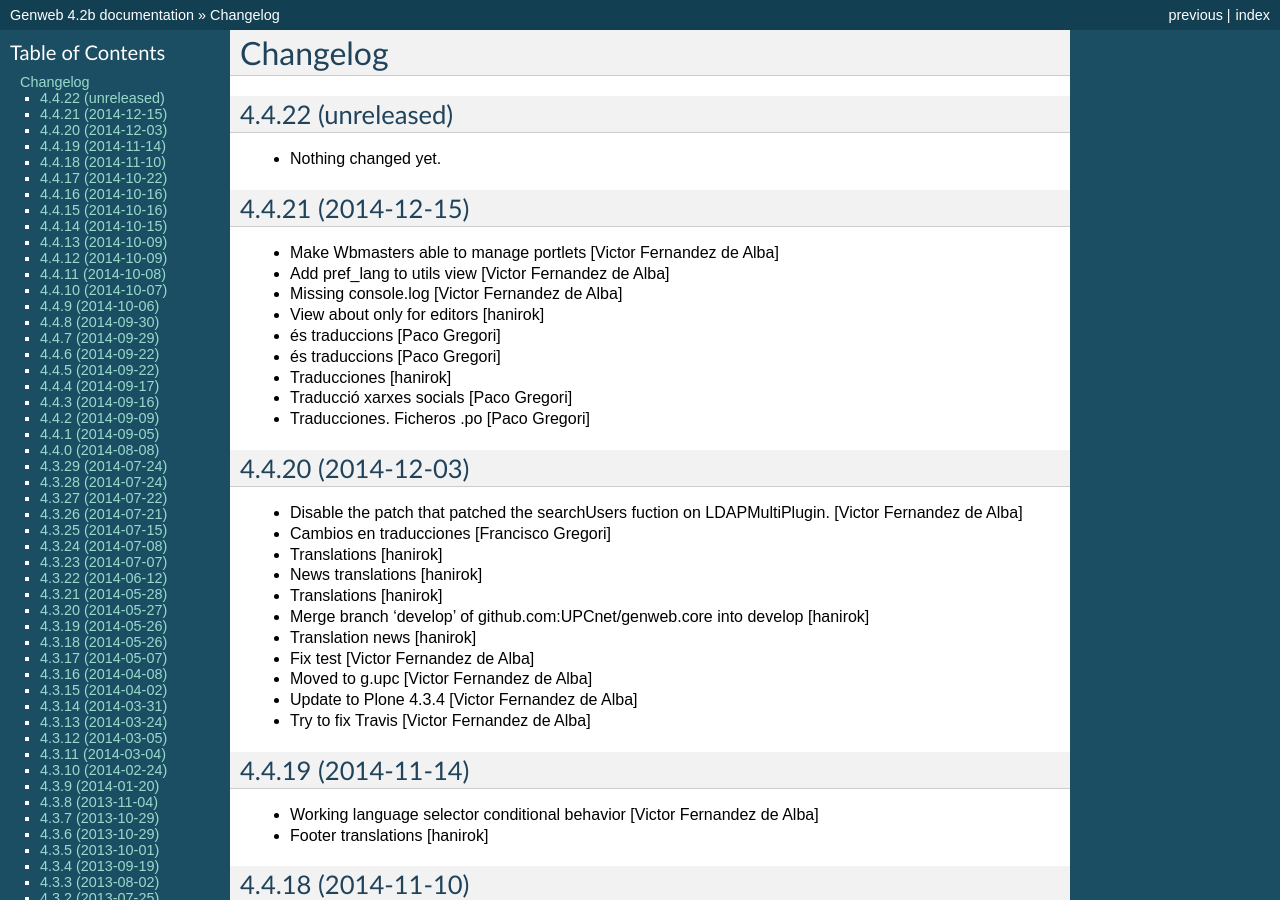
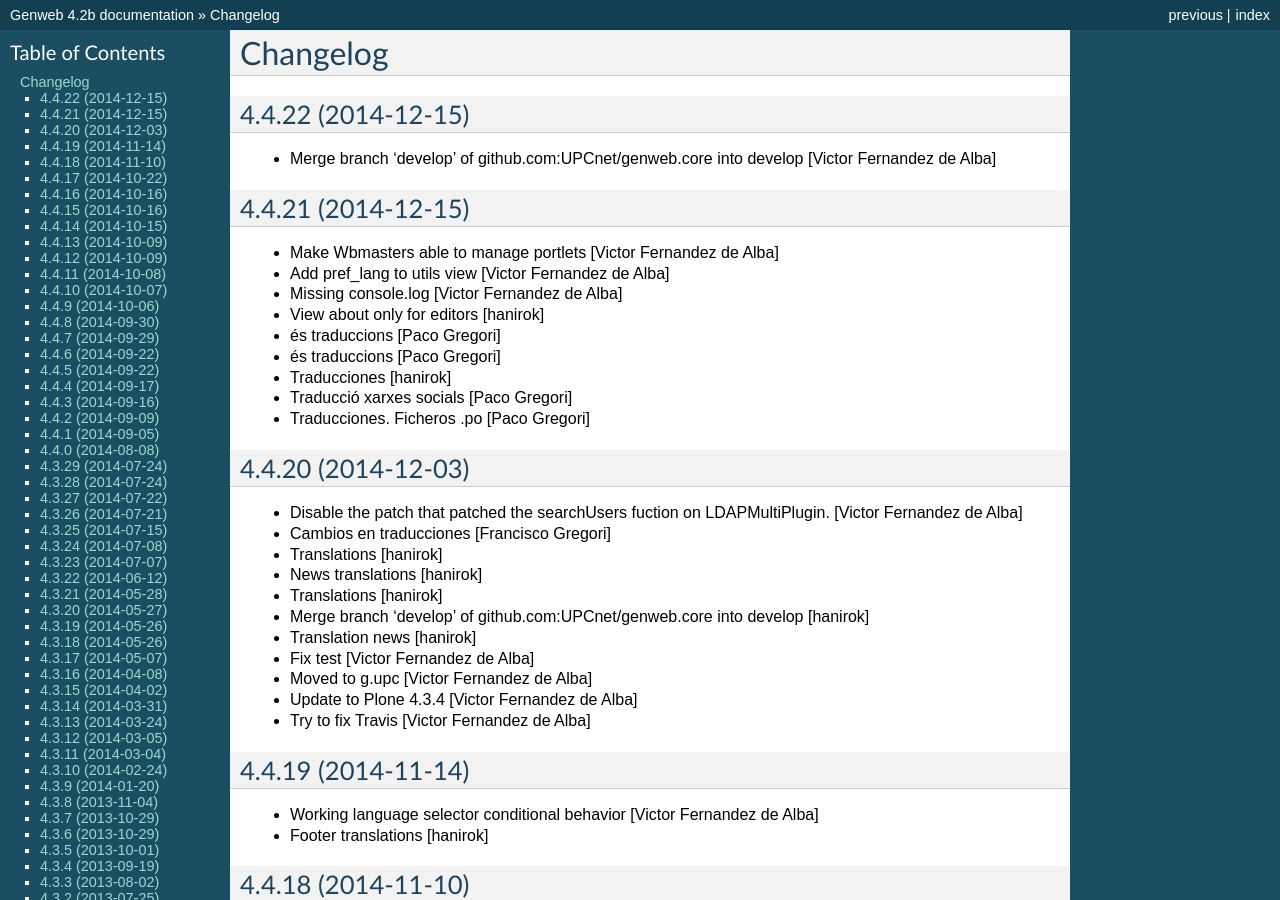
Before and after one commit to UPCnet/genweb.core, a Sphinx documentation site: the page built from docs/HISTORY.rst, in a window 1280 px wide and 900 px high. Built offline with Sphinx 7.4.7, drawn with Linux system fonts in a browser that asks for light colours.

Commit message:
Preparing release 4.4.22

```diff
--- a/docs/HISTORY.rst
+++ b/docs/HISTORY.rst
@@ -1,11 +1,10 @@
 Changelog
 =========
 
-4.4.22 (unreleased)
+4.4.22 (2014-12-15)
 -------------------
 
-- Nothing changed yet.
-
+* Merge branch 'develop' of github.com:UPCnet/genweb.core into develop [Victor Fernandez de Alba]
 
 4.4.21 (2014-12-15)
 -------------------
--- a/setup.py
+++ b/setup.py
@@ -1,7 +1,7 @@
 from setuptools import setup, find_packages
 import os
 
-version = '4.4.22.dev0'
+version = '4.4.22'
 
 README = open("README.rst").read()
 HISTORY = open(os.path.join("docs", "HISTORY.rst")).read()
```
